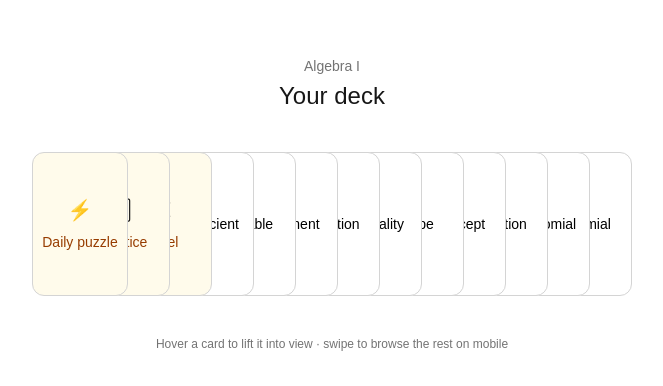
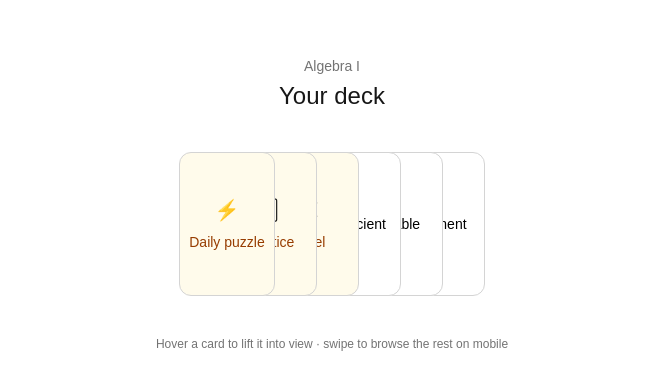
Before and after one commit to shfox2-dev/the.deck, a Next.js app: page / in a window 1280 px wide. Shown: the part 196-582 px from the top of the page, without its empty margins (308-971 px from the left). Built offline with nearby package versions, Linux system fonts and the light colour scheme.

Commit message:
Update page.js

```diff
--- a/app/page.js
+++ b/app/page.js
@@ -33,7 +33,7 @@ export default function Home() {
           </Link>
         ))}
 
-        {DECK.slice(0, DECK.length).map((card, i) => (
+        {DECK.slice(0, 3).map((card, i) => (
           <div
             key={card.id}
             style={{ marginLeft: -54, zIndex: DECK.length - 3 - i }}
```
